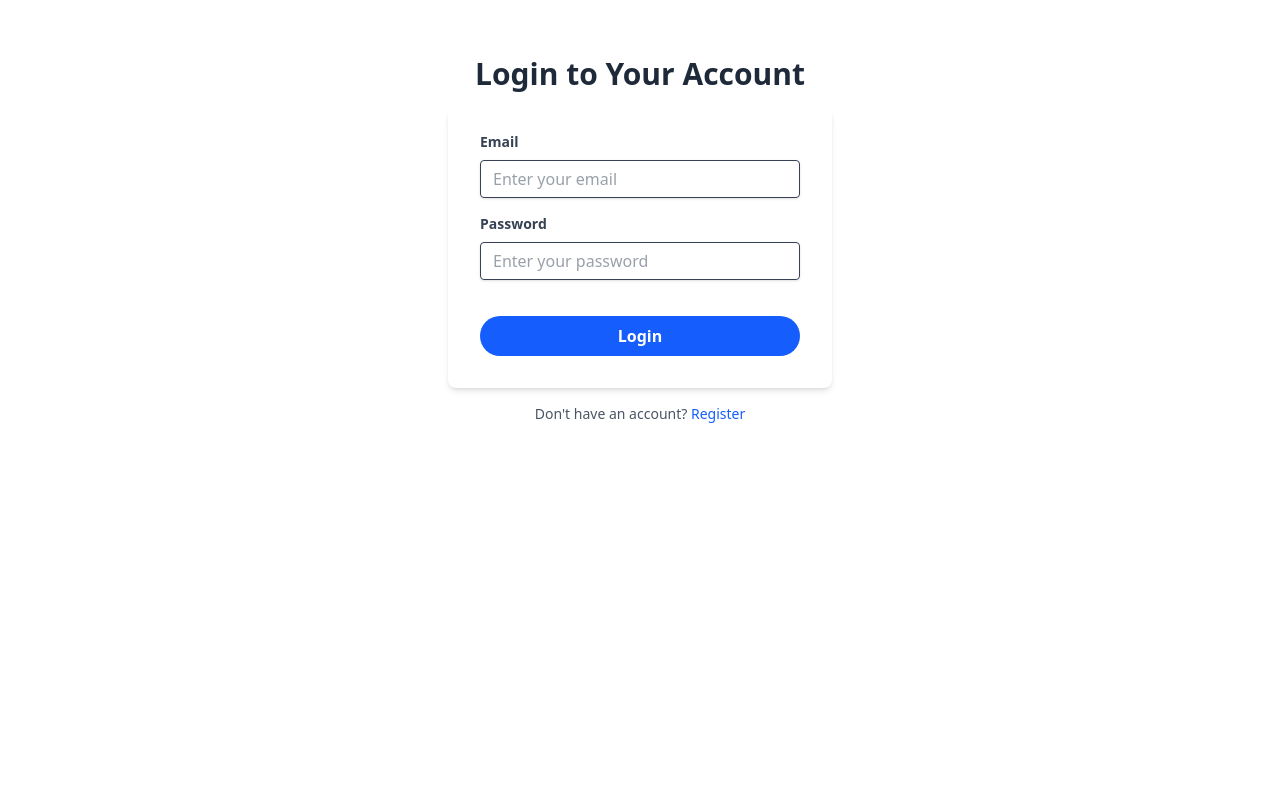
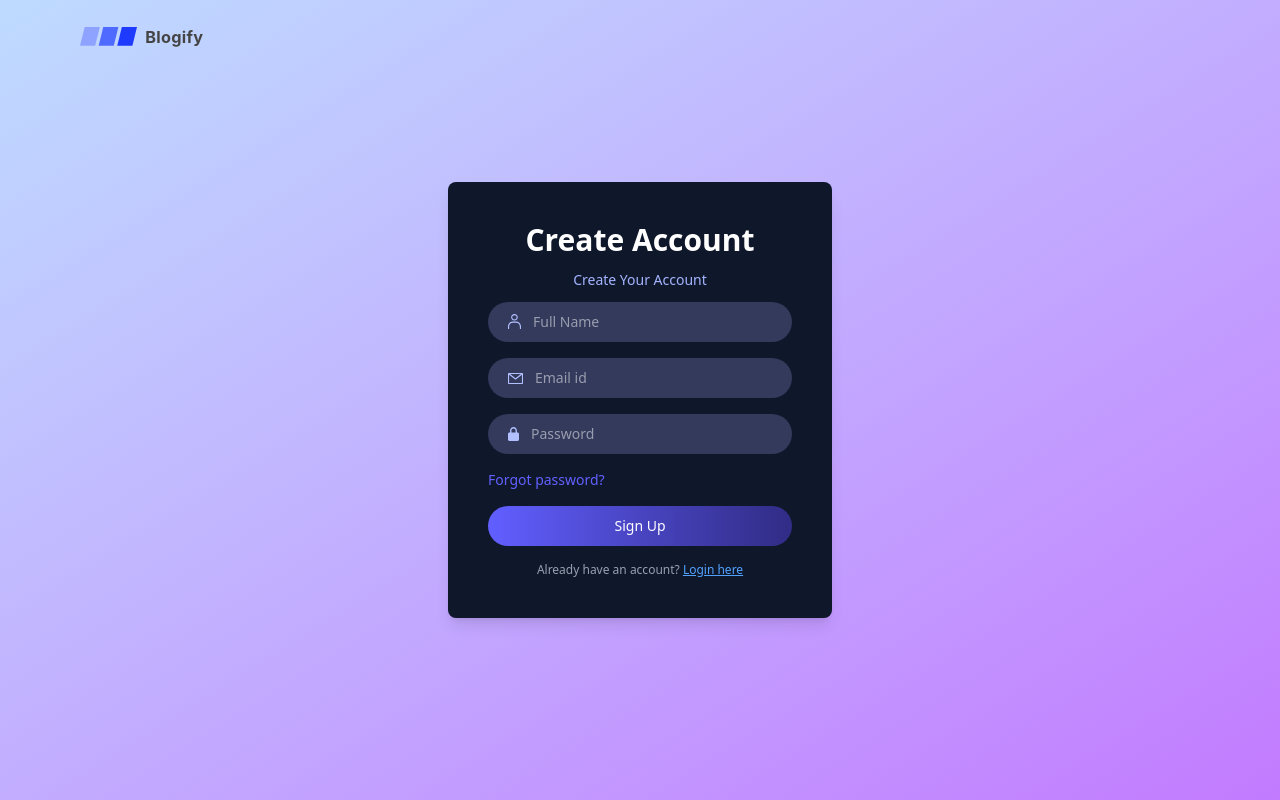
Before and after one commit to ChathuraIshara/mern-auth-blog, a React (Vite) app in the folder client/: page /login in a window 1280 px wide. Built offline with nearby package versions, Linux system fonts and the light colour scheme.

Commit message:
Add login,signup ui components

```diff
--- a/client/src/components/AddBlog.jsx
+++ /dev/null
@@ -1,28 +0,0 @@
-import React from 'react';
-
-const AddBlog = () => {
-  return (
-    <div className="bg-white shadow-md rounded-lg p-6 max-w-xl mx-auto mt-8">
-      <h2 className="text-2xl font-bold mb-4 text-blue-700">Add a New Blog Post</h2>
-      <form>
-        <div className="mb-4">
-          <label className="block text-gray-700 text-sm font-bold mb-2" htmlFor="title">
-            Title
-          </label>
-          <input className="shadow appearance-none border rounded w-full py-2 px-3 text-gray-700 leading-tight focus:outline-none focus:shadow-outline" id="title" type="text" placeholder="Enter blog title" />
-        </div>
-        <div className="mb-4">
-          <label className="block text-gray-700 text-sm font-bold mb-2" htmlFor="content">
-            Content
-          </label>
-          <textarea className="shadow appearance-none border rounded w-full py-2 px-3 text-gray-700 leading-tight focus:outline-none focus:shadow-outline" id="content" rows="5" placeholder="Write your blog content here..."></textarea>
-        </div>
-        <button className="bg-blue-600 hover:bg-blue-700 text-white font-bold py-2 px-4 rounded-full transition-colors duration-200" type="submit">
-          Publish
-        </button>
-      </form>
-    </div>
-  );
-};
-
-export default AddBlog;
--- a/client/src/components/BlogItem.jsx
+++ /dev/null
@@ -1,19 +0,0 @@
-import React from 'react';
-
-const BlogItem = () => {
-  return (
-    <div className="bg-white shadow-md rounded-lg p-6 mb-6 max-w-xl mx-auto">
-      <h3 className="text-2xl font-bold mb-2 text-blue-700">How to Start Blogging in 2025</h3>
-      <p className="text-gray-700 mb-4">
-        Blogging is a great way to share your knowledge, experiences, and ideas with the world. In this post, we'll explore the basics of starting a blog, choosing your niche, and building an audience.
-      </p>
-      <div className="flex items-center gap-3 mb-2">
-        <img src="https://randomuser.me/api/portraits/men/32.jpg" alt="Author" className="w-10 h-10 rounded-full" />
-        <span className="text-sm text-gray-600">By John Doe • Aug 19, 2025</span>
-      </div>
-      <button className="mt-2 bg-blue-600 hover:bg-blue-700 text-white font-semibold py-2 px-4 rounded-full transition-colors duration-200">Read More</button>
-    </div>
-  );
-};
-
-export default BlogItem;
--- /dev/null
+++ b/client/src/context/AppContext.jsx
@@ -0,0 +1,24 @@
+import { createContext } from "react";
+import { useState } from "react";
+
+const AppContent = createContext();
+
+export const AppContextProvider = (props)=>{
+
+    const backendUrl = import.meta.env.VITE_BACKEND_URL
+    const [isLoggedIn,setIsLoggedIn] = useState(false)
+    const [userData,setUserData] = useState(null)
+
+    const values = {
+        backendUrl,
+        isLoggedIn,
+        userData,
+        setIsLoggedIn,
+        setUserData
+    }
+    return (
+        <AppContent.Provider  value={{values}}>
+            {props.children}
+        </AppContent.Provider>
+    )
+}
--- a/client/src/pages/EmailVerify.jsx
+++ b/client/src/pages/EmailVerify.jsx
@@ -2,21 +2,7 @@
 
 const EmailVerify = () => {
   return (
-    <div className="flex flex-col items-center justify-center min-h-[60vh] text-gray-800">
-      <h2 className="text-3xl font-bold mb-4">Verify Your Email</h2>
-      <p className="mb-4 max-w-md text-center">
-        We have sent a verification link to your email address. Please check your inbox and click the link to verify your account. If you don't see the email, check your spam or junk folder.
-      </p>
-      <p className="mb-4 max-w-md text-center">
-        Verifying your email helps us keep your account secure and ensures you have full access to all features. This step also helps us prevent spam and maintain a safe community for everyone.
-      </p>
-      <p className="mb-6 max-w-md text-center">
-        If you have not received the email after a few minutes, you can request another verification link below. Make sure you entered the correct email address during registration.
-      </p>
-      <button className="bg-blue-600 hover:bg-blue-700 text-white font-bold py-2 px-4 rounded-full transition-colors duration-200 mb-2">Resend Verification Email</button>
-      <p className="text-sm text-gray-600 mb-2">Already verified? <a href="/login" className="text-blue-600 hover:underline">Login</a></p>
-      <p className="text-xs text-gray-400">Need help? Contact our support team for assistance with email verification.</p>
-    </div>
+    <></>
   )
 }
 
--- a/client/src/pages/Login.jsx
+++ b/client/src/pages/Login.jsx
@@ -1,29 +1,93 @@
-import React from 'react'
+import React from "react";
+import { useState } from "react";
+import { assets } from "../assets/assets";
+import { useNavigate } from "react-router-dom";
 
 const Login = () => {
+  const [state, setState] = useState("Sign Up");
+  const [name,setName] = useState("");
+  const [email,setEmail] = useState("")
+  const [password,setPassword] = useState("");
+
+  const navigate = useNavigate();
   return (
-    <div className="flex flex-col items-center justify-center min-h-[60vh] text-gray-800">
-      <h2 className="text-3xl font-bold mb-4">Login to Your Account</h2>
-      <form className="bg-white shadow-md rounded-lg px-8 pt-6 pb-8 mb-4 w-full max-w-sm">
-        <div className="mb-4">
-          <label className="block text-gray-700 text-sm font-bold mb-2" htmlFor="email">
-            Email
-          </label>
-          <input className="shadow appearance-none border rounded w-full py-2 px-3 text-gray-700 leading-tight focus:outline-none focus:shadow-outline" id="email" type="email" placeholder="Enter your email" />
-        </div>
-        <div className="mb-6">
-          <label className="block text-gray-700 text-sm font-bold mb-2" htmlFor="password">
-            Password
-          </label>
-          <input className="shadow appearance-none border rounded w-full py-2 px-3 text-gray-700 mb-3 leading-tight focus:outline-none focus:shadow-outline" id="password" type="password" placeholder="Enter your password" />
-        </div>
-        <button className="bg-blue-600 hover:bg-blue-700 text-white font-bold py-2 px-4 rounded-full w-full transition-colors duration-200" type="submit">
-          Login
-        </button>
-      </form>
-      <p className="text-sm text-gray-600">Don't have an account? <a href="/register" className="text-blue-600 hover:underline">Register</a></p>
+    <div className="flex flex-col items-center justify-center min-h-screen px-6 sm:px-0 bg-gradient-to-br from-blue-200 to-purple-400">
+      <img
+        onClick={()=>{navigate('/')}}
+        src={assets.logo}
+        alt=""
+        className="absolute left-5 sm:left-20 top-5 w-28 sm:w-32 cursor-pointer"
+      ></img>
+      <div className="bg-slate-900 p-10 rounded-lg shadow-lg w-full sm:w-96 text-indigo-300 text-sm">
+        <h2 className="text-3xl font-semibold text-white text-center mb-3">
+          {state == "Sign Up" ? "Create Account" : "Login"}
+        </h2>
+        <p className="text-center mb-3 text-sm">
+          {state == "Sign Up"
+            ? "Create Your Account"
+            : "Login to your account!"}
+        </p>
+        <form>
+          {state == "Sign Up" && (
+            <div className="mb-4 flex items-center gap-3 w-full px-5 py-2.5 rounded-full bg-[#333A5C]">
+              <img src={assets.person_icon}></img>
+              <input
+                className="bg-transparent outline-none text-white"
+                type="text"
+                placeholder="Full Name"
+                value={name}
+                onChange={(e) => setName(e.target.value)}
+                required
+              ></input>
+            </div>
+          )}
+          <div className="mb-4 flex items-center gap-3 w-full px-5 py-2.5 rounded-full bg-[#333A5C]">
+            <img src={assets.mail_icon}></img>
+            <input
+              className="bg-transparent outline-none text-white"
+              type="email"
+              placeholder="Email id"
+                value={email}
+                onChange={(e) => setEmail(e.target.value)}
+              required
+            ></input>
+          </div>
+          <div className="mb-4 flex items-center gap-3 w-full px-5 py-2.5 rounded-full bg-[#333A5C]">
+            <img src={assets.lock_icon}></img>
+            <input
+              className="bg-transparent outline-none text-white"
+              type="password"
+              placeholder="Password"
+              value={password}
+              onChange={(e) => setPassword(e.target.value)}
+              required
+            ></input>
+          </div>
+          <p onClick={()=>{navigate('/password-reset')}} className="mb-4 text-indigo-500 cursor-pointer">
+            Forgot password?
+          </p>
+          <button className="w-full rounded-full py-2.5 bg-gradient-to-r from-indigo-500 to-indigo-900 text-white font-medium">
+            {state}
+          </button>
+        </form>
+        {state == "Sign Up" ? (
+          <p className="text-gray-400 text-center text-xs mt-4">
+            Already have an account?{" "}
+            <span onClick={()=>{setState('Login')}} className="text-blue-400 cursor-pointer underline">
+              Login here
+            </span>
+          </p>
+        ) : (
+          <p className="text-gray-400 text-center text-xs mt-4">
+            Don't have an account?{" "}
+            <span onClick={()=>{setState('Sign Up')}} className="text-blue-400 cursor-pointer underline">
+              Sign up
+            </span>
+          </p>
+        )}
+      </div>
     </div>
-  )
-}
+  );
+};
 
 export default Login;
--- a/client/src/pages/PasswordReset.jsx
+++ b/client/src/pages/PasswordReset.jsx
@@ -2,21 +2,7 @@
 
 const PasswordReset = () => {
   return (
-    <div className="flex flex-col items-center justify-center min-h-[60vh] text-gray-800">
-      <h2 className="text-3xl font-bold mb-4">Reset Your Password</h2>
-      <form className="bg-white shadow-md rounded-lg px-8 pt-6 pb-8 mb-4 w-full max-w-sm">
-        <div className="mb-4">
-          <label className="block text-gray-700 text-sm font-bold mb-2" htmlFor="email">
-            Email
-          </label>
-          <input className="shadow appearance-none border rounded w-full py-2 px-3 text-gray-700 leading-tight focus:outline-none focus:shadow-outline" id="email" type="email" placeholder="Enter your email address" />
-        </div>
-        <button className="bg-blue-600 hover:bg-blue-700 text-white font-bold py-2 px-4 rounded-full w-full transition-colors duration-200" type="submit">
-          Send Password Reset Link
-        </button>
-      </form>
-      <p className="text-sm text-gray-600">Remembered your password? <a href="/login" className="text-blue-600 hover:underline">Login</a></p>
-    </div>
+   <div>reset Password</div>
   )
 }
 
```
Also changed, not shown: 2 other files (tests, documents, lock files or other folders).
